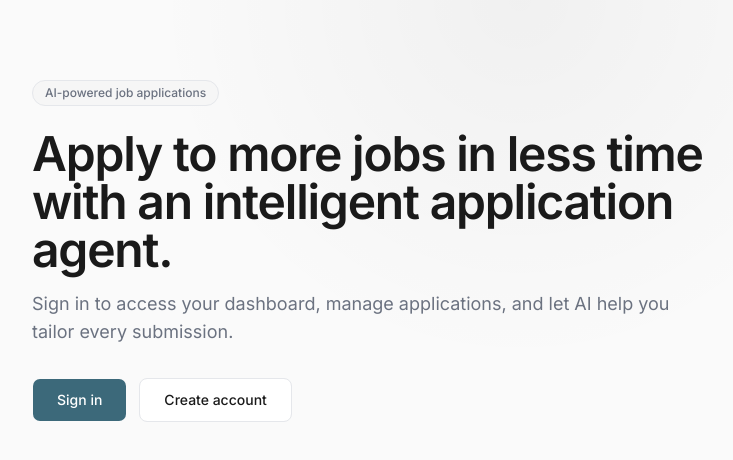
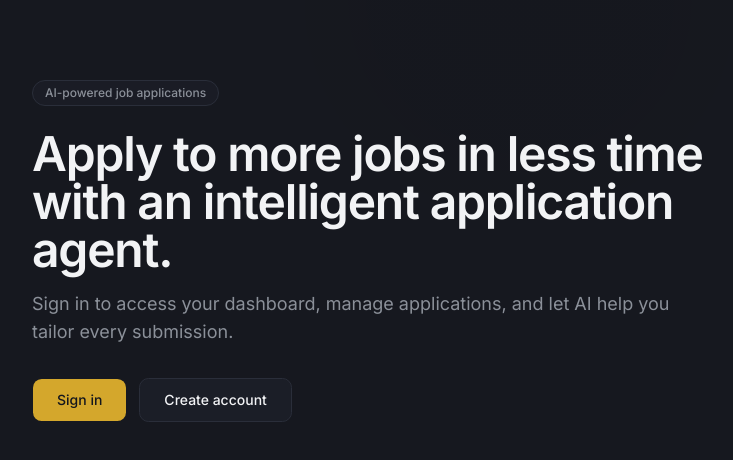
Before and after one commit to FarzeenFatima55/ai-job-application-agent, a Next.js app: page / in a window 1280 px wide. Shown: the top 460 px of the page, without its empty margins (120-853 px from the left). Built offline with nearby package versions, Linux system fonts and the light colour scheme.

Commit message:
style: switch to black/gold theme tokens

```diff
--- a/app/globals.css
+++ b/app/globals.css
@@ -58,120 +58,123 @@
 }
 
 :root {
-  /* Backgrounds */
-  --background: #fafafa;
-  --card: #ffffff;
-  --popover: #ffffff;
-  --sidebar: #ffffff;
+  /* Backgrounds — dark ink navy, matches the earlier design */
+  --background: #16181f;
+  --card: #1b1e27;
+  --popover: #1b1e27;
+  --sidebar: #12141b;
 
   /* Text */
-  --foreground: #1a1a1a;
-  --card-foreground: #1a1a1a;
-  --popover-foreground: #1a1a1a;
-  --muted-foreground: #6b7280;
-  --placeholder: #9ca3af;
+  --foreground: #f2f3f5;
+  --card-foreground: #f2f3f5;
+  --popover-foreground: #f2f3f5;
+  --muted-foreground: #8b9099;
+  --placeholder: #5c6270;
 
-  /* Accent (Teal-Blue) */
-  --primary: #3c697a;
-  --primary-hover: #2e5262;
-  --primary-foreground: #ffffff;
-  --accent: #e8f0f2;
-  --accent-foreground: #2e5262;
+  /* Accent (Gold) */
+  --primary: #d4a72c;
+  --primary-hover: #e6ba3d;
+  --primary-foreground: #14161d;
+  --accent: #262a1a;
+  --accent-foreground: #e6ba3d;
 
   /* Secondary / surfaces */
-  --secondary: #ffffff;
-  --secondary-foreground: #1a1a1a;
-  --muted: #f1f1f1;
+  --secondary: #21242e;
+  --secondary-foreground: #f2f3f5;
+  --muted: #21242e;
 
   /* Borders & dividers */
-  --border: #e5e7eb;
-  --input: #e5e7eb;
-  --ring: #3c697a;
+  --border: #2a2e3a;
+  --input: #2a2e3a;
+  --ring: #d4a72c;
 
   /* Status */
-  --destructive: #dc2626;
-  --success: #16a34a;
-  --success-bg: #f0fdf4;
-  --warning: #ca8a04;
-  --warning-bg: #fefce8;
-  --error: #dc2626;
-  --error-bg: #fef2f2;
-  --info: #3c697a;
-  --info-bg: #e8f0f2;
+  --destructive: #ef4444;
+  --success: #4f9d7a;
+  --success-bg: #10281f;
+  --warning: #d4a72c;
+  --warning-bg: #2b2410;
+  --error: #ef4444;
+  --error-bg: #2b1414;
+  --info: #d4a72c;
+  --info-bg: #262a1a;
 
   /* Charts (status + accent palette) */
-  --chart-1: #16a34a;
-  --chart-2: #3c697a;
-  --chart-3: #ca8a04;
-  --chart-4: #dc2626;
-  --chart-5: #2e5262;
+  --chart-1: #4f9d7a;
+  --chart-2: #d4a72c;
+  --chart-3: #e6ba3d;
+  --chart-4: #ef4444;
+  --chart-5: #8b9099;
 
-  --radius: 0.625rem;
+  --radius: 0.75rem;
 
   /* Sidebar */
-  --sidebar-foreground: #1a1a1a;
-  --sidebar-primary: #3c697a;
-  --sidebar-primary-foreground: #ffffff;
-  --sidebar-accent: #f1f1f1;
-  --sidebar-accent-foreground: #1a1a1a;
-  --sidebar-border: #e5e7eb;
-  --sidebar-ring: #3c697a;
+  --sidebar-foreground: #f2f3f5;
+  --sidebar-primary: #d4a72c;
+  --sidebar-primary-foreground: #14161d;
+  --sidebar-accent: #21242e;
+  --sidebar-accent-foreground: #f2f3f5;
+  --sidebar-border: #2a2e3a;
+  --sidebar-ring: #d4a72c;
 }
 
 .dark {
-  --background: #111111;
-  --foreground: #fafafa;
-  --card: #1a1a1a;
-  --card-foreground: #fafafa;
-  --popover: #1a1a1a;
-  --popover-foreground: #fafafa;
-  --primary: #3c697a;
-  --primary-hover: #2e5262;
-  --primary-foreground: #ffffff;
-  --secondary: #262626;
-  --secondary-foreground: #fafafa;
-  --muted: #262626;
-  --muted-foreground: #9ca3af;
-  --accent: #1e3339;
-  --accent-foreground: #c5d8de;
+  --background: #16181f;
+  --foreground: #f2f3f5;
+  --card: #1b1e27;
+  --card-foreground: #f2f3f5;
+  --popover: #1b1e27;
+  --popover-foreground: #f2f3f5;
+  --primary: #d4a72c;
+  --primary-hover: #e6ba3d;
+  --primary-foreground: #14161d;
+  --secondary: #21242e;
+  --secondary-foreground: #f2f3f5;
+  --muted: #21242e;
+  --muted-foreground: #8b9099;
+  --accent: #262a1a;
+  --accent-foreground: #e6ba3d;
   --destructive: #ef4444;
-  --border: #2e2e2e;
-  --input: #2e2e2e;
-  --ring: #3c697a;
-  --success: #22c55e;
-  --success-bg: #052e16;
-  --warning: #eab308;
-  --warning-bg: #422006;
+  --border: #2a2e3a;
+  --input: #2a2e3a;
+  --ring: #d4a72c;
+  --success: #4f9d7a;
+  --success-bg: #10281f;
+  --warning: #d4a72c;
+  --warning-bg: #2b2410;
   --error: #ef4444;
-  --error-bg: #450a0a;
-  --info: #3c697a;
-  --info-bg: #1e3339;
-  --placeholder: #6b7280;
-  --chart-1: #22c55e;
-  --chart-2: #3c697a;
-  --chart-3: #eab308;
+  --error-bg: #2b1414;
+  --info: #d4a72c;
+  --info-bg: #262a1a;
+  --placeholder: #5c6270;
+  --chart-1: #4f9d7a;
+  --chart-2: #d4a72c;
+  --chart-3: #e6ba3d;
   --chart-4: #ef4444;
-  --chart-5: #2e5262;
-  --sidebar: #1a1a1a;
-  --sidebar-foreground: #fafafa;
-  --sidebar-primary: #3c697a;
-  --sidebar-primary-foreground: #ffffff;
-  --sidebar-accent: #262626;
-  --sidebar-accent-foreground: #fafafa;
-  --sidebar-border: #2e2e2e;
-  --sidebar-ring: #3c697a;
+  --chart-5: #8b9099;
+  --sidebar: #12141b;
+  --sidebar-foreground: #f2f3f5;
+  --sidebar-primary: #d4a72c;
+  --sidebar-primary-foreground: #14161d;
+  --sidebar-accent: #21242e;
+  --sidebar-accent-foreground: #f2f3f5;
+  --sidebar-border: #2a2e3a;
+  --sidebar-ring: #d4a72c;
 }
 
 @layer base {
   * {
     @apply border-border outline-ring/50;
   }
+
   body {
     @apply bg-background text-foreground;
   }
+
   html {
     @apply font-sans;
   }
+
   input::placeholder,
   textarea::placeholder {
     color: var(--placeholder);
```
